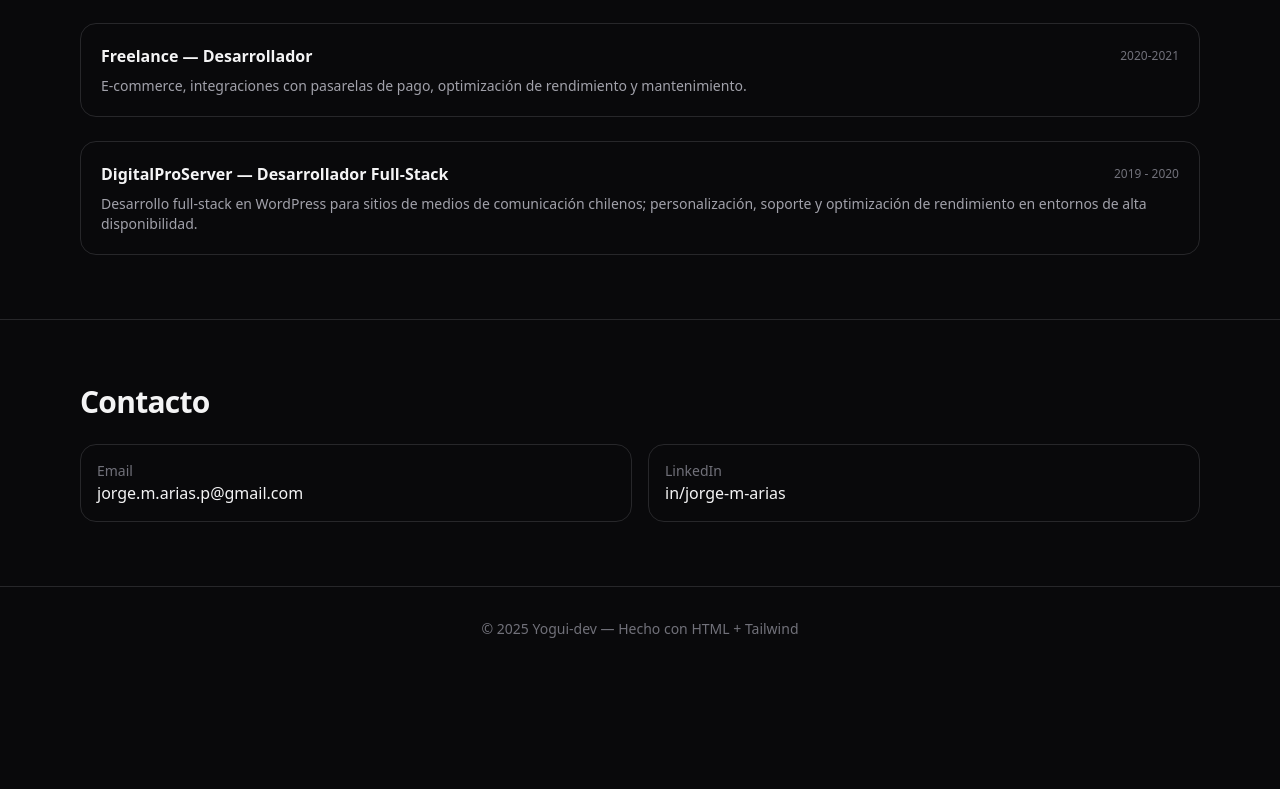
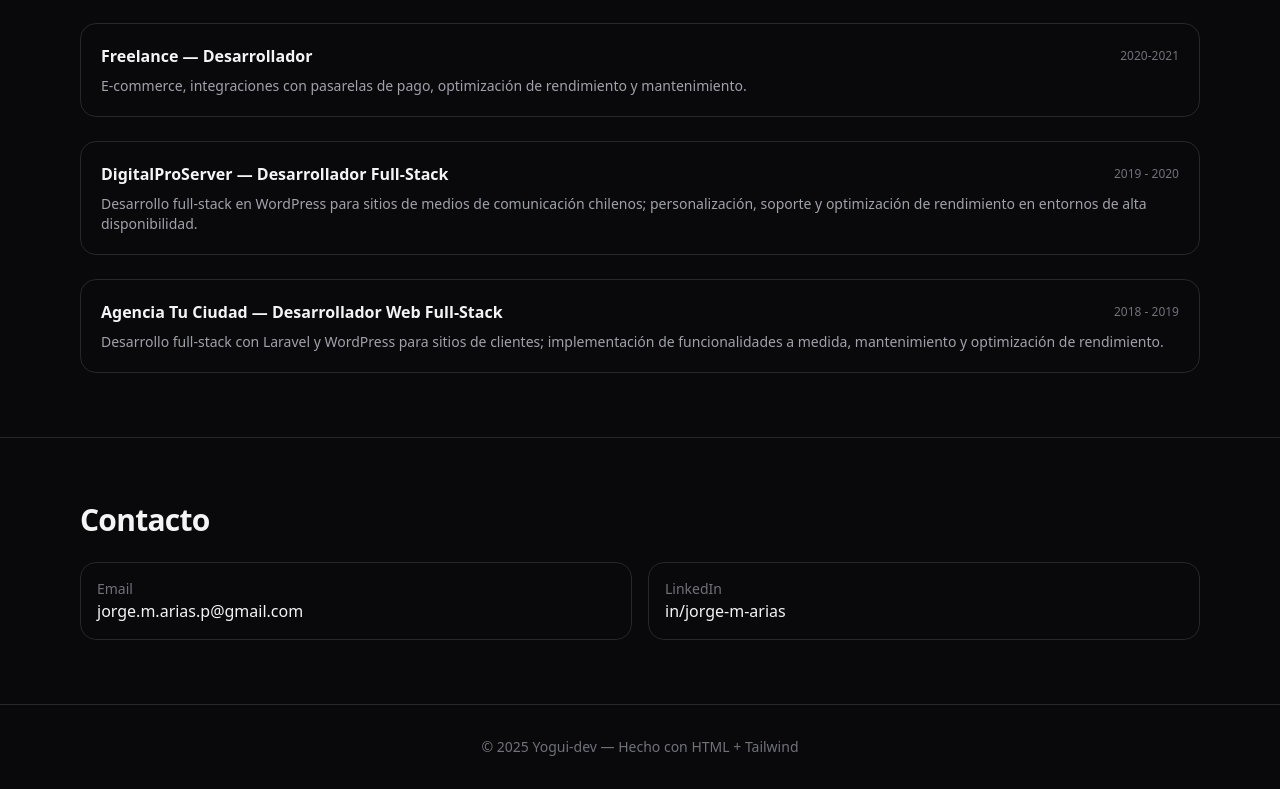
Before and after one commit to yogui-dev/portafolio-profesional-yogui-dev, a website built with Vite: page index.html in a window 1280 px wide. Shown: the part 2379-3168 px from the top of the page. Before the commit the page ends 3050 px from the top, so only its background shows below. Built offline with nearby package versions, Linux system fonts and the light colour scheme.

Commit message:
feat(experiencia): agrega Agencia Tu Ciudad (2018 - 2019) como Desarrollador Web Full‑Stack
- Desarrollo con Laravel y WordPress: funcionalidades a medida, mantenimiento y optimización
- Mantiene el orden cronológico de la sección

```diff
--- a/index.html
+++ b/index.html
@@ -236,6 +236,16 @@
             optimización de rendimiento en entornos de alta disponibilidad.
           </p>
         </li>
+        <li class="rounded-2xl border border-zinc-200 p-5 dark:border-zinc-800">
+          <div class="flex items-center justify-between">
+            <h3 class="font-semibold">Agencia Tu Ciudad — Desarrollador Web Full‑Stack</h3>
+            <span class="text-xs text-zinc-500">2018 - 2019</span>
+          </div>
+          <p class="mt-2 text-sm text-zinc-600 dark:text-zinc-400">
+            Desarrollo full‑stack con Laravel y WordPress para sitios de clientes; implementación de funcionalidades a medida,
+            mantenimiento y optimización de rendimiento.
+          </p>
+        </li>
       </ol>
     </div>
   </section>
```
